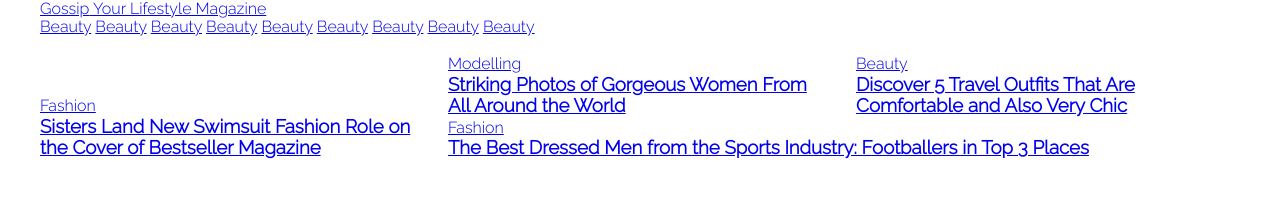
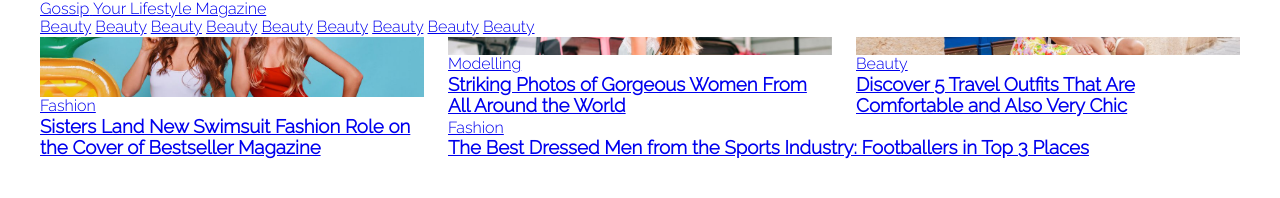
Before and after one commit to lekalekal/gossip, a website: page dev/index.html in a window 1280 px wide. Drawn offline with nearby package versions, Linux system fonts and the light colour scheme; files that its build step writes are made by us from their sources; the site is published under a folder, as on GitHub Pages, so addresses that start at the root find nothing; files whose address does not match are found by name.

Commit message:
encore un commit

```diff
--- a/dev/css/layout/_general.scss
+++ b/dev/css/layout/_general.scss
@@ -4,16 +4,16 @@
     width: 100%;
 }
 .news-front article:nth-of-type(1) .news-img{
-    background: url("/img/27-1068x713.jpg") center / cover;
+    background: url("../img/27-1068x713.jpg") center / cover;
 }
 .news-front article:nth-of-type(2) .news-img{
-    background: url("/img/18-1068x712.jpg") center / cover;
+    background: url("../img/18-1068x712.jpg") center / cover;
 }
 .news-front article:nth-of-type(3) .news-img{
-    background: url("/img/23-1068x712.jpg") center / cover;
+    background: url("../img/23-1068x712.jpg") center / cover;
 }
 .news-front article:nth-of-type(4) .news-img{
-    background: url("/img/26-1068x712.jpg") center / cover;
+    background: url("../img/26-1068x712.jpg") center / cover;
 }
 body{
     background: #ffffff;
```
Also changed, not shown: prod/css/styles.min.css, 1 other file.
